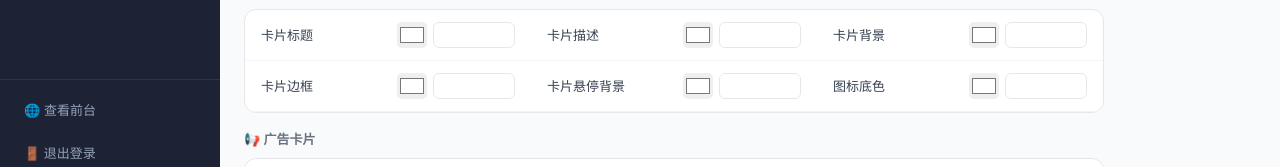
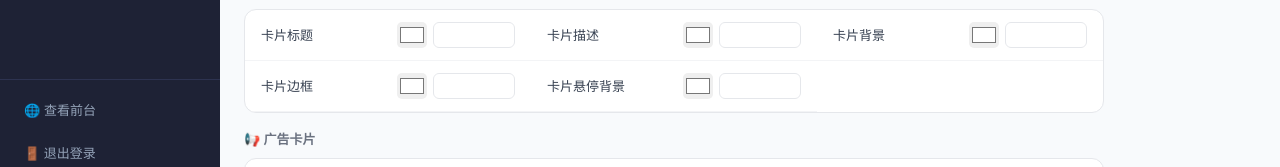
Before and after one commit to sym155255-eng/mm, a React (Vite) app in the folder client/: page /admin/colors in a window 1280 px wide. Shown: the part 618-785 px from the top of the page. Built offline with nearby package versions, Linux system fonts and the light colour scheme; no server answers; sample sign-in values are in the browser's storage.

Commit message:
fix: 颜色管理移除图标底色项

```diff
--- a/client/src/pages/admin/Colors.jsx
+++ b/client/src/pages/admin/Colors.jsx
@@ -36,7 +36,6 @@ const GLOBAL_GROUPS = [
       { key: 'color_card_bg',       label: '卡片背景',    default: '#f7f8fa' },
       { key: 'color_card_border',   label: '卡片边框',    default: '#f0f1f3' },
       { key: 'color_card_hover',    label: '卡片悬停背景',default: '#ffffff' },
-      { key: 'color_icon_bg',       label: '图标底色',    default: '#ffffff' },
     ],
   },
   {
```
